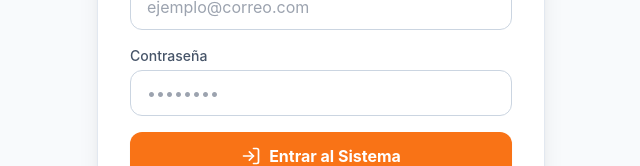
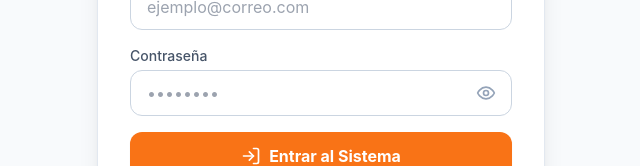
Before and after one commit to Dilan025/Yanbal-Stock, a React (Vite) app: page / in a window 1280 px wide. Shown: the part 386-552 px from the top of the page, without its empty margins (319-959 px from the left). Built offline with nearby package versions, Linux system fonts and the light colour scheme; no server answers.

Commit message:
Add show/hide password toggle to login

```diff
--- a/src/pages/Login.jsx
+++ b/src/pages/Login.jsx
@@ -9,6 +9,8 @@
   const [password, setPassword] = useState('');
   const [error, setError] = useState('');
   const [loading, setLoading] = useState(false);
+
+  const [showPassword, setShowPassword] = useState(false);
 
   const handleSubmit = async (e) => {
     e.preventDefault();
@@ -67,18 +69,31 @@
 
           <div>
             <label className="block text-sm font-medium text-slate-600 dark:text-slate-300 mb-1">Contraseña</label>
+            <div className="relative">
               <input
-              type="password"
+                type={showPassword ? "text" : "password"}
                 value={password}
                 onChange={(e) => {
                   setPassword(e.target.value);
                   setError('');
                 }}
                 placeholder="••••••••"
-              className="w-full px-4 py-2.5 rounded-xl border border-slate-300 dark:border-slate-600 bg-white dark:bg-slate-700 text-slate-900 dark:text-white focus:outline-none focus:ring-2 focus:ring-orange-500 focus:border-transparent transition-all"
+                className="w-full pl-4 pr-12 py-2.5 rounded-xl border border-slate-300 dark:border-slate-600 bg-white dark:bg-slate-700 text-slate-900 dark:text-white focus:outline-none focus:ring-2 focus:ring-orange-500 focus:border-transparent transition-all"
                 required
                 minLength="6"
               />
+              <button
+                type="button"
+                className="absolute right-3 top-1/2 -translate-y-1/2 text-slate-400 hover:text-slate-600 dark:hover:text-slate-300 focus:outline-none p-1"
+                onClick={() => setShowPassword(!showPassword)}
+              >
+                {showPassword ? (
+                  <svg xmlns="http://www.w3.org/2000/svg" width="20" height="20" viewBox="0 0 24 24" fill="none" stroke="currentColor" strokeWidth="2" strokeLinecap="round" strokeLinejoin="round"><path d="M9.88 9.88a3 3 0 1 0 4.24 4.24"/><path d="M10.73 5.08A10.43 10.43 0 0 1 12 5c7 0 10 7 10 7a13.16 13.16 0 0 1-1.67 2.68"/><path d="M6.61 6.61A13.526 13.526 0 0 0 2 12s3 7 10 7a9.74 9.74 0 0 0 5.39-1.61"/><line x1="2" x2="22" y1="2" y2="22"/></svg>
+                ) : (
+                  <svg xmlns="http://www.w3.org/2000/svg" width="20" height="20" viewBox="0 0 24 24" fill="none" stroke="currentColor" strokeWidth="2" strokeLinecap="round" strokeLinejoin="round"><path d="M2 12s3-7 10-7 10 7 10 7-3 7-10 7-10-7-10-7Z"/><circle cx="12" cy="12" r="3"/></svg>
+                )}
+              </button>
+            </div>
           </div>
 
           {error && <div className="p-3 bg-red-50 dark:bg-red-900/50 text-red-600 dark:text-red-400 rounded-lg text-sm border border-red-100 dark:border-red-800">{error}</div>}
```
Lines whose indentation alone changed are shown as unchanged.
